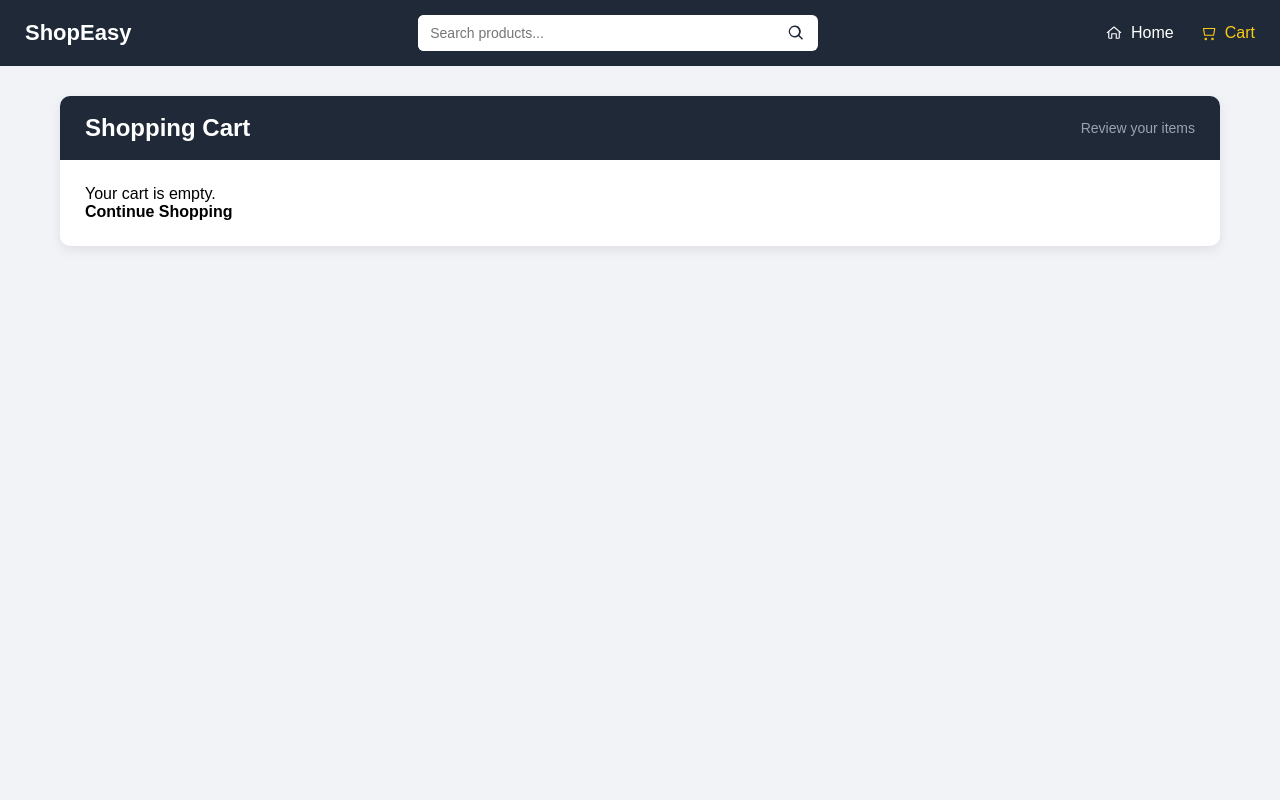
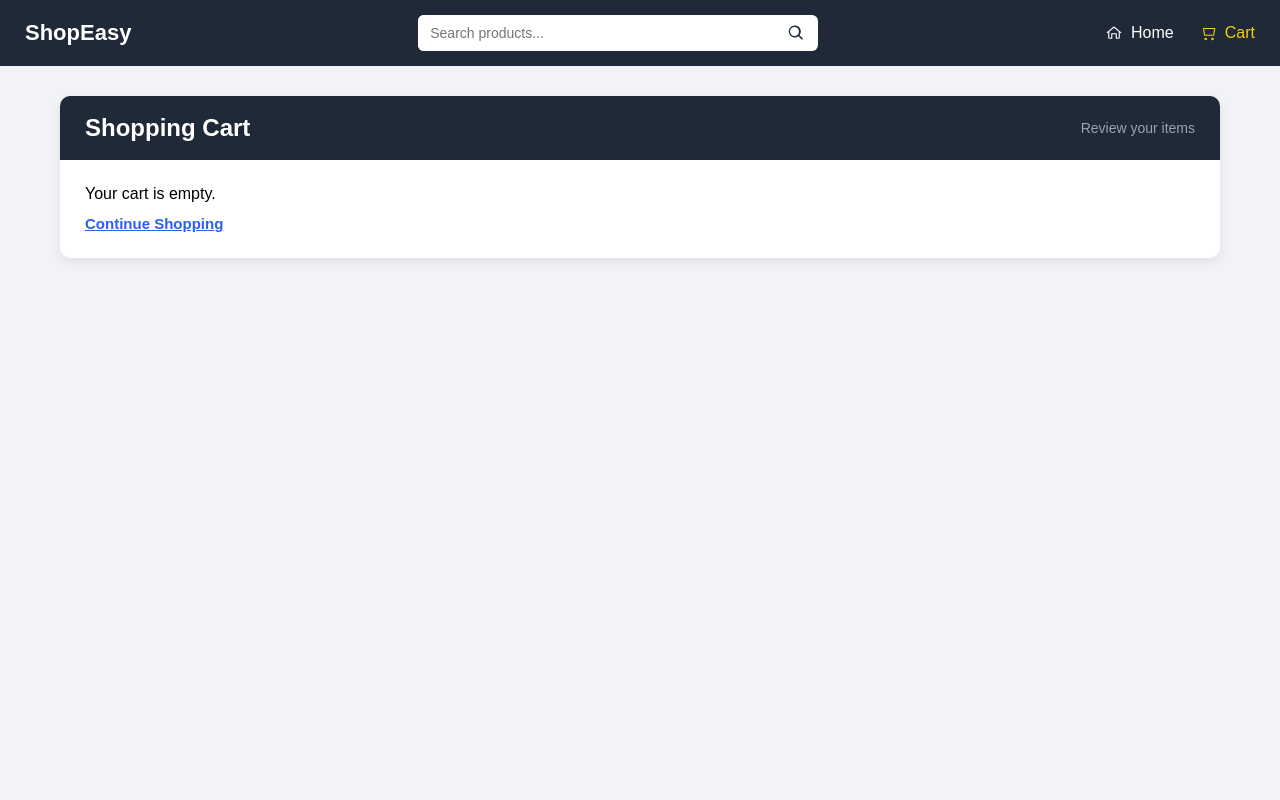
Before and after one commit to suyash0512/ShopEasy, a React (Vite) app: page /cart in a window 1280 px wide. Shown: the top 800 px of the page. Built offline with nearby package versions, Linux system fonts and the light colour scheme.

Commit message:
Fixed cart empty state UI and link styling

```diff
--- a/src/pages/Cart.jsx
+++ b/src/pages/Cart.jsx
@@ -10,21 +10,18 @@ import { Link } from "react-router-dom";
 // Cart component
 export default function Cart() {
 
-  // Extract required values and functions from CartContext
   const {
-    cart,               // array containing all cart items
-    increaseQuantity,   // function to increase item quantity
-    decreaseQuantity,   // function to decrease item quantity
-    removeItem          // function to remove item completely
+    cart,
+    increaseQuantity,
+    decreaseQuantity,
+    removeItem
   } = useContext(CartContext);
 
-  // Calculate total number of items in cart (sum of quantities)
   const totalItems = cart.reduce(
     (sum, item) => sum + item.quantity,
     0
   );
 
-  // Calculate subtotal price of all items
   const subtotal = cart.reduce(
     (sum, item) => sum + item.price * item.quantity,
     0
@@ -47,6 +44,7 @@ export default function Cart() {
           padding: "0 20px"
         }}
       >
+
         {/* ================= LEFT CART SECTION ================= */}
         <div
           style={{
@@ -57,6 +55,7 @@ export default function Cart() {
             overflow: "hidden"
           }}
         >
+
           {/* CART HEADER */}
           <div
             style={{
@@ -80,8 +79,19 @@ export default function Cart() {
           <div style={{ padding: "25px" }}>
             {cart.length === 0 ? (
               <>
-                <p>Your cart is empty.</p>
-                <Link to="/" style={{ fontWeight: "bold" }}>
+                <p style={{ marginBottom: "12px", fontSize: "16px" }}>
+                  Your cart is empty.
+                </p>
+
+                <Link
+                  to="/"
+                  style={{
+                    color: "#2563eb",
+                    fontWeight: "600",
+                    textDecoration: "underline",
+                    fontSize: "15px"
+                  }}
+                >
                   Continue Shopping
                 </Link>
               </>
@@ -98,7 +108,7 @@ export default function Cart() {
                   }}
                 >
 
-                  {/* 1️⃣ PRODUCT IMAGE */}
+                  {/* PRODUCT IMAGE */}
                   <img
                     src={item.image}
                     alt={item.title}
@@ -110,17 +120,17 @@ export default function Cart() {
                     }}
                   />
 
-                  {/* 2️⃣ PRODUCT NAME */}
-                  <div style={{ flex: 2, fontWeight: "bold" }}>
+                  {/* PRODUCT NAME */}
+                  <div style={{ fontWeight: "bold" }}>
                     {item.title}
                   </div>
 
-                  {/* 3️⃣ PRODUCT PRICE */}
-                  <div style={{ flex: 1 }}>
+                  {/* PRODUCT PRICE */}
+                  <div>
                     ₹{item.price}
                   </div>
 
-                  {/* 4️⃣ QUANTITY CONTROLLER */}
+                  {/* QUANTITY CONTROLLER */}
                   <div
                     style={{
                       display: "inline-flex",
@@ -134,7 +144,6 @@ export default function Cart() {
                       justifySelf: "center"
                     }}
                   >
-
                     <button
                       onClick={() => decreaseQuantity(item.id)}
                       disabled={item.quantity === 1}
@@ -151,7 +160,6 @@ export default function Cart() {
                     >
                       −
                     </button>
-
 
                     <div style={{ fontWeight: "bold", fontSize: "14px" }}>
                       {item.quantity}
@@ -173,20 +181,21 @@ export default function Cart() {
                     </button>
                   </div>
 
-                  {/* 5️⃣ DELETE TEXT (ALWAYS VISIBLE) */}
+                  {/* DELETE BUTTON */}
                   <button
                     onClick={() => removeItem(item.id)}
                     style={{
                       background: "none",
                       border: "none",
-                      color: "#2116e7",
+                      color: "#2563eb",
                       cursor: "pointer",
                       fontSize: "14px",
-                      fontWeight: "bold"
+                      fontWeight: "600"
                     }}
                   >
                     Delete
                   </button>
+
                 </div>
               ))
             )}
```
Lines whose indentation alone changed are shown as unchanged.
